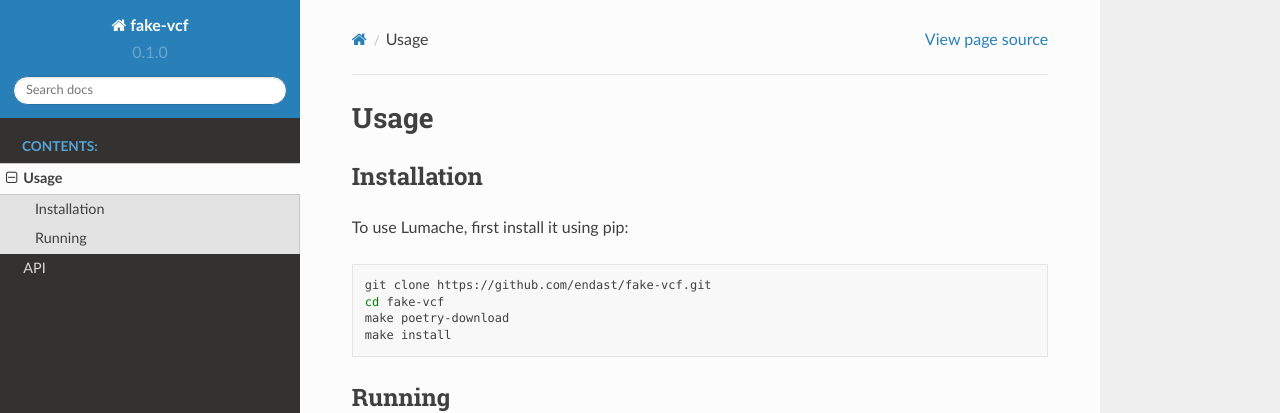
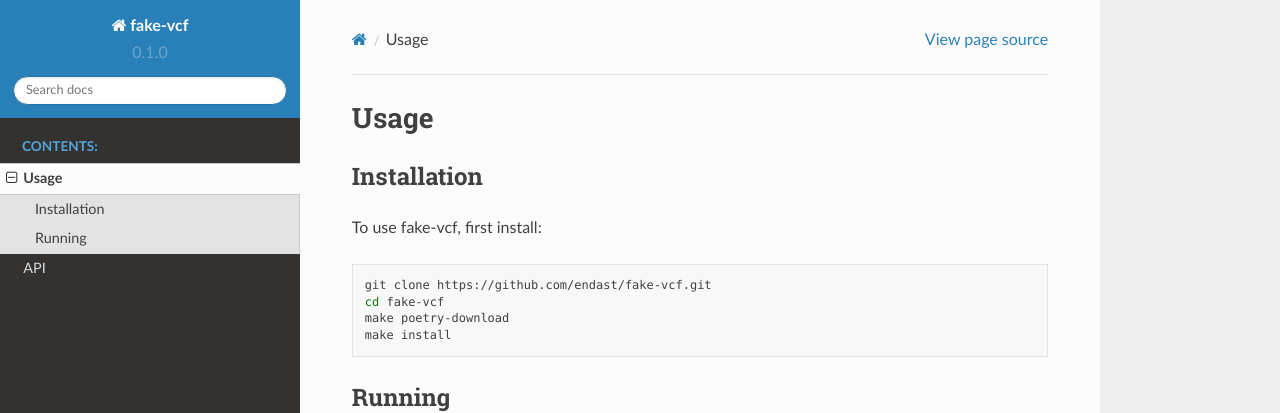
Before and after one commit to endast/fake-vcf, a Sphinx documentation site: the page built from docs/source/usage.rst, in a window 1280 px wide and 900 px high. Shown: the top 413 px of the window. Built offline with Sphinx 7.4.7 and the Read the Docs theme 2.0.0, drawn with Linux system fonts in a browser that asks for light colours.

Commit message:
Update usage.rst

```diff
--- a/docs/source/usage.rst
+++ b/docs/source/usage.rst
@@ -6,7 +6,7 @@ Usage
 Installation
 ------------
 
-To use Lumache, first install it using pip:
+To use fake-vcf, first install:
 
 .. code-block:: shell
 
```
